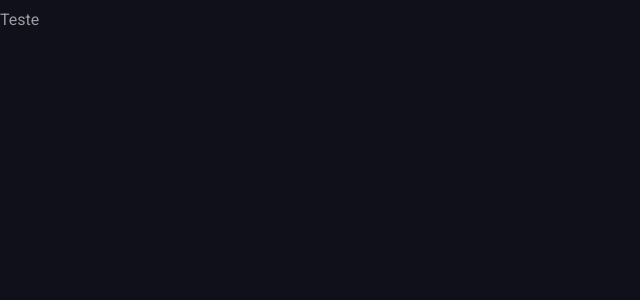
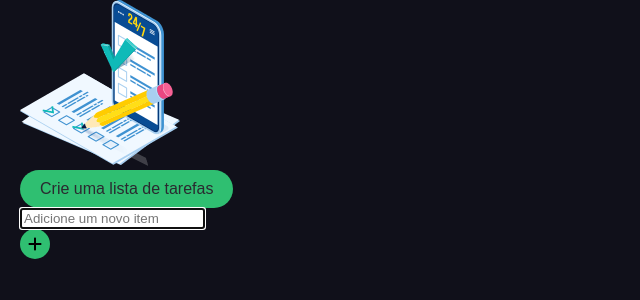
Before and after one commit to Ivo-jose/to-do_list, an Angular app: page / in a window 1280 px wide. Shown: the top 300 px of the page, without its empty margins (0-640 px from the left). Built offline with nearby package versions, Linux system fonts and the light colour scheme.

Commit message:
Container and button styling

```diff
--- a/src/app/app.component.ts
+++ b/src/app/app.component.ts
@@ -1,11 +1,13 @@
 import { Component } from '@angular/core';
 import { RouterOutlet } from '@angular/router';
+
+
 
 @Component({
   selector: 'app-root',
   standalone: true,
   imports: [RouterOutlet],
-  template: `<p>Teste</p><router-outlet />`
+  template: `<router-outlet />`
 })
 export class AppComponent {
 }
--- a/src/app/app.routes.ts
+++ b/src/app/app.routes.ts
@@ -1,3 +1,8 @@
 import { Routes } from '@angular/router';
 
-export const routes: Routes = [];
+// Pages
+import { ListComponent } from './modules/to-do-list/pages/list/list.component';
+
+export const routes: Routes = [{
+  path: '', component: ListComponent
+}];
--- /dev/null
+++ b/src/app/modules/to-do-list/pages/list/list.component.html
@@ -0,0 +1,20 @@
+<div class="container">
+  <img
+    src="assets/img/task-list-null.png"
+    alt="Your list is empty (illustrative image)"
+    loading="eager"
+  >
+  <button class="btn btn-primary">Crie uma lista de tarefas</button>
+
+  <div>
+    <label class="input-label-text" for="inputValue">
+      <input
+        type="text"
+        placeholder="Adicione um novo item"
+        id="inputValue"
+        autofocus
+      >
+      <button class="btn btn-primary-circle" title="Adicionar um novo item"></button>
+    </label>
+  </div>
+</div>
--- a/src/scss/_index.scss
+++ b/src/scss/_index.scss
@@ -1,2 +1,4 @@
 @use 'base';
+@use 'components';
+@use 'layout';
 @use 'theme';
--- /dev/null
+++ b/src/scss/components/_button.scss
@@ -0,0 +1,58 @@
+.btn {
+  display: flex;
+  justify-content: center;
+  align-items: center;
+  transition: 0.5s;
+  border: none;
+  cursor: pointer;
+
+  &.btn-primary, &.btn-primary-circle {
+    color: var(--black-010);
+    background-color: var(--primary);
+
+    &:hover {
+      background-color: var(--primary-010);
+      color: var(--white);
+    }
+  }
+
+  &.btn-danger, &.btn-danger-circle {
+    color: var(--white);
+    background-color: var(--red);
+
+    &:hover {
+      background-color: var(--red-010);
+    }
+  }
+
+  &.btn-primary, &.btn-danger {
+    font-size: 16px;
+    border-radius: 50px;
+    padding: 10px 20px;
+  }
+
+  &.btn-primary-circle, &.btn-danger-circle {
+    width: 30px;
+    height: 30px;
+    border-radius: 50px;
+
+    &::after {
+      top: 1px;
+      position: relative;
+
+    }
+  }
+
+  &.btn-primary-circle {
+    &::after {
+      content: url(../../assets/icons/add.svg);
+    }
+  }
+
+  &.btn-danger-circle {
+    &::after {
+      content: url(../../assets/icons/delete.svg);
+    }
+  }
+
+}
--- /dev/null
+++ b/src/scss/components/_index.scss
@@ -0,0 +1 @@
+@use '_button';
--- /dev/null
+++ b/src/scss/layout/_container.scss
@@ -0,0 +1,11 @@
+.container  {
+  width: 350px;
+  padding: 0 20px;
+  position: relative;
+}
+
+@media ( max-width: 750px) {
+  .container {
+    width: 100%;
+  }
+}
--- /dev/null
+++ b/src/scss/layout/_index.scss
@@ -0,0 +1 @@
+@use '_container';
```
Also changed, not shown: src/app/modules/to-do-list/pages/list/list.component.ts (added, +12 -0 lines), src/app/modules/to-do-list/pages/list/list.component.scss (added), 1 other file (tests, documents, lock files or other folders).
